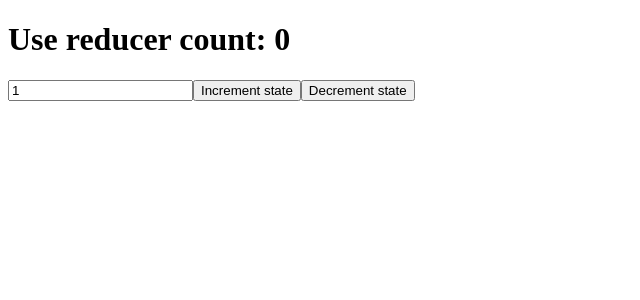
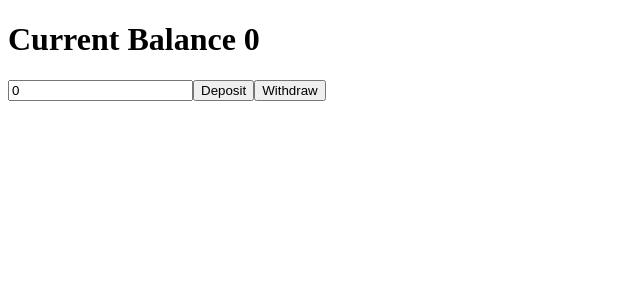
Before and after one commit to sah-wtag/react-learning-1, a React app in the folder myapp/: page / in a window 1280 px wide. Shown: the top 300 px of the page, without its empty margins (0-640 px from the left). Built offline with nearby package versions, Linux system fonts and the light colour scheme; the HTML template or start-up script is replaced by a standard one.

Commit message:
useReducer Using Bank Account Example

```diff
--- a/myapp/src/App.jsx
+++ b/myapp/src/App.jsx
@@ -1,36 +1,40 @@
-import { useReducer } from "react";
+import { act, useReducer, useState } from "react";
 
 function App() {
-  const [state, dispatch] = useReducer(reducer, { count: 0, incrementBy: 1 });
+  const [state, dispatch] = useReducer(reducer, { balance: 0 });
+  const [amount, setAmount] = useState(0);
   function reducer(state, action) {
-    if (action.type == "increment") {
-      return { ...state, count: state.count + state.incrementBy };
+    if (action.type == "add") {
+      return { ...state, balance: state.balance + action.payload };
     }
-    if (action.type == "decrement") {
-      return { ...state, count: state.count - state.incrementBy };
-    }
-    if (action.type == "setIncrement") {
-      return { ...state, incrementBy: action.payload };
+
+    if (action.type == "sub") {
+      return { ...state, balance: state.balance - action.payload };
     }
   }
   return (
     <div>
       <div>
-        <h1>Use reducer count: {state.count}</h1>
-        <input
-          type="text"
-          value={state.incrementBy}
-          onChange={(e) =>
-            dispatch({ type: "setIncrement", payload: Number(e.target.value) })
-          }
-        />
-        <button onClick={(e) => dispatch({ type: "increment", payload: 1 })}>
-          Increment state
-        </button>
-        <button onClick={(e) => dispatch({ type: "decrement", payload: 1 })}>
-          Decrement state
-        </button>
+        <h1>Current Balance {state.balance}</h1>
       </div>
+      <input
+        type="text"
+        onChange={(e) => setAmount(e.target.value)}
+        value={amount}
+        name=""
+        id=""
+      />
+      <button
+        onClick={() => dispatch({ type: "add", payload: Number(amount) })}
+      >
+        Deposit
+      </button>
+
+      <button
+        onClick={() => dispatch({ type: "sub", payload: Number(amount) })}
+      >
+        Withdraw
+      </button>
     </div>
   );
 }
```
